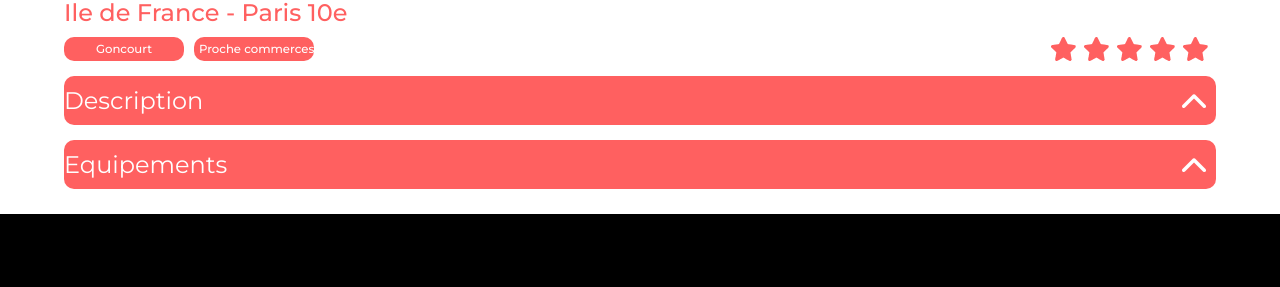
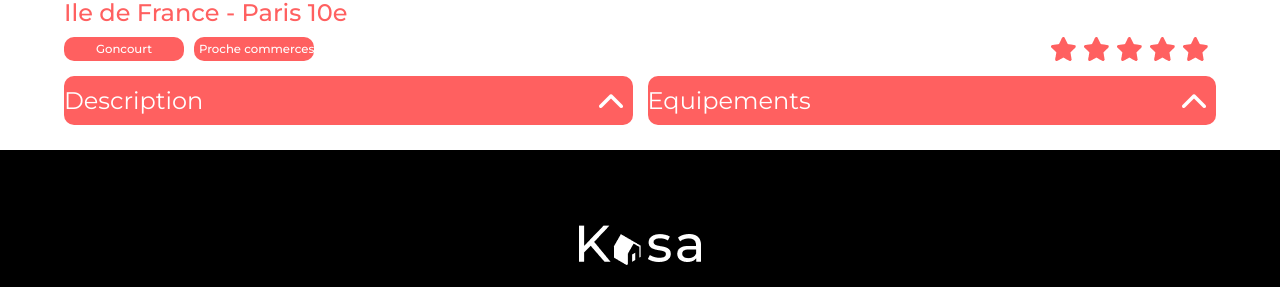
Before and after one commit to Astuki/Projet8OC, a React (Vite) app: page /logements/0979876d in a window 1280 px wide. Shown: the part 320-607 px from the top of the page. Built offline with nearby package versions, Linux system fonts and the light colour scheme.

Commit message:
"Readded" to the revamped collapse the <li> styling for Equipments

```diff
--- a/src/components/Collapse/Collapse.jsx
+++ b/src/components/Collapse/Collapse.jsx
@@ -16,7 +16,7 @@ const Collapse = ({ title, content }) => {
 
       if (isOpen) {
           if (screenWidth > 800) {
-              setHeight(ref.current?.getBoundingClientRect().height * 2);
+              setHeight(ref.current?.getBoundingClientRect().height * 1.4);
           } else {
               setHeight(ref.current?.getBoundingClientRect().height + 25);
           }
--- a/src/components/LogementsDesc/LogementsDesc.jsx
+++ b/src/components/LogementsDesc/LogementsDesc.jsx
@@ -36,25 +36,9 @@ export default function LogementsDesc({ lodging }) {
                 />
                 <Collapse
                 title="Equipements"
-                content={lodging.equipments}
+                content={equipmentsList}
                 />
             </div>
         </div>
     )
 }
-
-
-{/**
-                 * <Hug
-                    showDropdowns={[true, true, false, false]}
-                    titles ={[
-                        "Description",
-                        "Equipements",
-                    ]}
-                    contents={[
-                        `${lodging.description}`,
-                        equipmentsList,
-                    ]}
-                    IsLogementPage={lodging && lodging.host.picture }
-                />
-                */}
--- a/src/components/LogementsDesc/_LogementsDesc.scss
+++ b/src/components/LogementsDesc/_LogementsDesc.scss
@@ -23,7 +23,7 @@ li{
         display: flex;
         align-items: center;
         text-wrap: nowrap;
-        font-size: 10px; /** 10 ou 11 */
+        font-size: 10px;
         color: white;
         gap: 10px;
         flex-wrap: wrap;
@@ -103,3 +103,14 @@ li{
         }
     }
 }
+
+
+@media screen and (min-width: 860px) {
+    .wrapper-logementsDesc_Hug{
+        display: flex;
+        flex-direction: row;
+        .collapse-container{
+            width: 50%;
+        }
+    }
+}
--- a/src/pages/logements.jsx
+++ b/src/pages/logements.jsx
@@ -35,6 +35,3 @@ export default function Lodgings() {
             </div>
     )
 }
-
-/** Error404 header collé à gauche  */
-/** voir lors évaluation   */
--- a/src/styles/main.css
+++ b/src/styles/main.css
@@ -300,7 +300,7 @@ li {
   display: flex;
   align-items: center;
   text-wrap: nowrap;
-  font-size: 10px; /** 10 ou 11 */
+  font-size: 10px;
   color: white;
   gap: 10px;
   flex-wrap: wrap;
@@ -376,6 +376,15 @@ li {
   }
 }
 
+@media screen and (min-width: 860px) {
+  .wrapper-logementsDesc_Hug {
+    display: flex;
+    flex-direction: row;
+  }
+  .wrapper-logementsDesc_Hug .collapse-container {
+    width: 50%;
+  }
+}
 .Wrapper-Carrousel {
   display: flex;
   align-items: center;
```
Also changed, not shown: src/components/Collapse/_Collapse.scss (line endings or trailing spaces), 1 other file (tests, documents, lock files or other folders).
